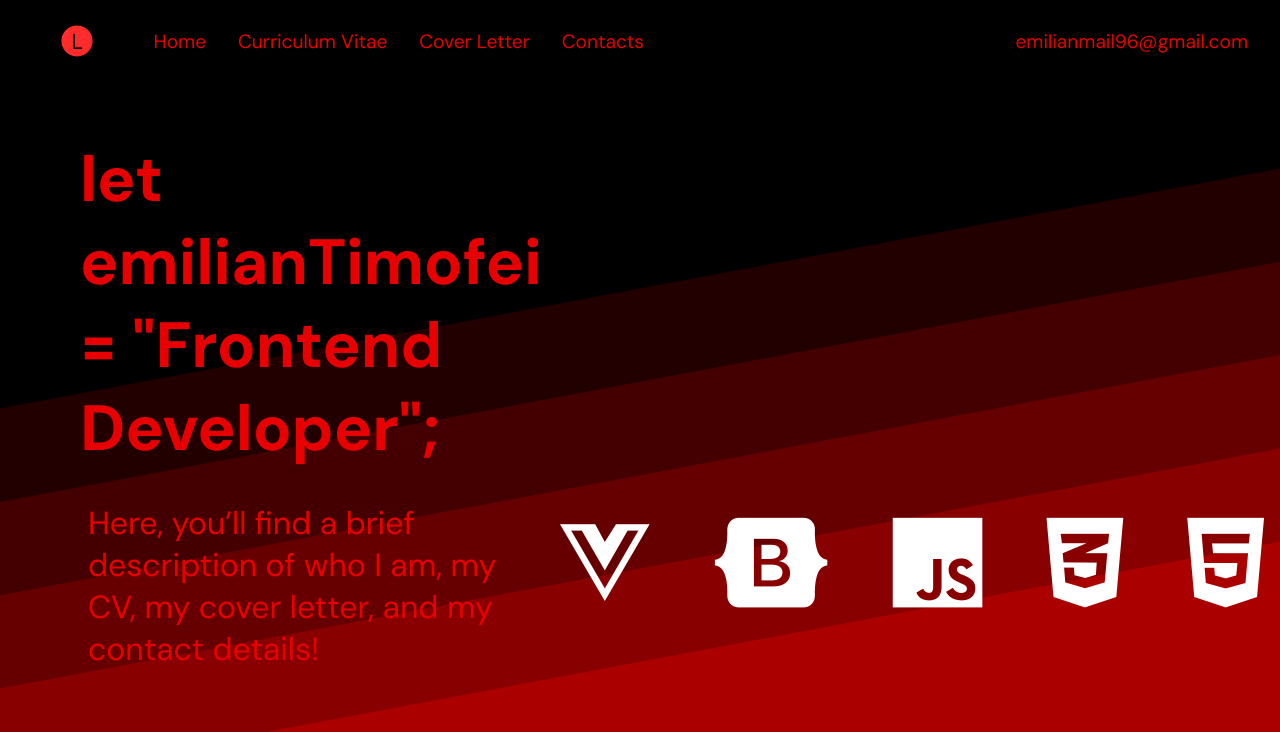
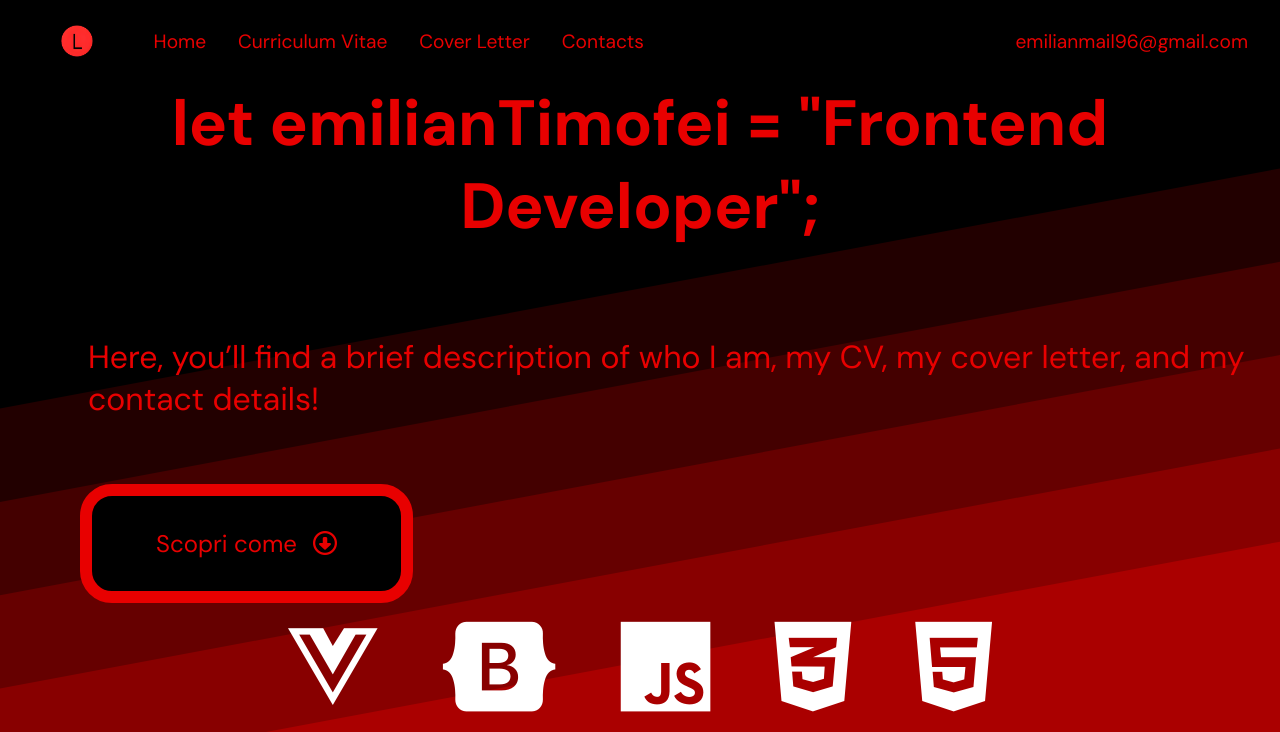
Before and after one commit to anonymouspython96/side-project, a Vue app: page / in a window 1280 px wide. Shown: the top 732 px of the page. Built offline with nearby package versions, Linux system fonts and the light colour scheme; a web font is replaced by a local one.

Commit message:
some changes for the preparations of the media queries in header

```diff
--- a/src/components/Header.vue
+++ b/src/components/Header.vue
@@ -1,11 +1,16 @@
 <template>
   <header>
-    <section id="ctm"> <!-- ctm = call to main -->
-        <h1>let emilianTimofei = "Frontend Developer";</h1>
-        <p>Here, you’ll find a brief description of who I am, my CV, my cover letter, and my contact details!</p>
-        <a href="#main">Scopri come<i class="fa-regular fa-circle-down"></i></a>
+    <h1>let emilianTimofei = "Frontend Developer";</h1>
+    <section id="ctm">
+      <!-- ctm = call to main -->
+      <p>
+        Here, you’ll find a brief description of who I am, my CV, my cover
+        letter, and my contact details!
+      </p>
+      <a href="#main">Scopri come<i class="fa-regular fa-circle-down"></i></a>
     </section>
-    <section id="tech"> <!-- tech = technologies -->
+    <section id="tech">
+      <!-- tech = technologies -->
       <div><i class="fa-brands fa-vuejs"></i></div>
       <div><i class="fa-brands fa-bootstrap"></i></div>
       <div><i class="fa-brands fa-js"></i></div>
@@ -31,7 +36,7 @@ header {
   background-size: cover;
   background-repeat: no-repeat;
   display: grid;
-  grid-template-columns: 1fr 1fr;
+  grid-template-rows: 1fr 1fr 1fr;
   justify-content: center;
 }
 
@@ -48,6 +53,7 @@ h1 {
   font-size: 4rem;
   color: var(--color-red);
   padding-bottom: 32px;
+  text-align: center;
 }
 
 p {
```
